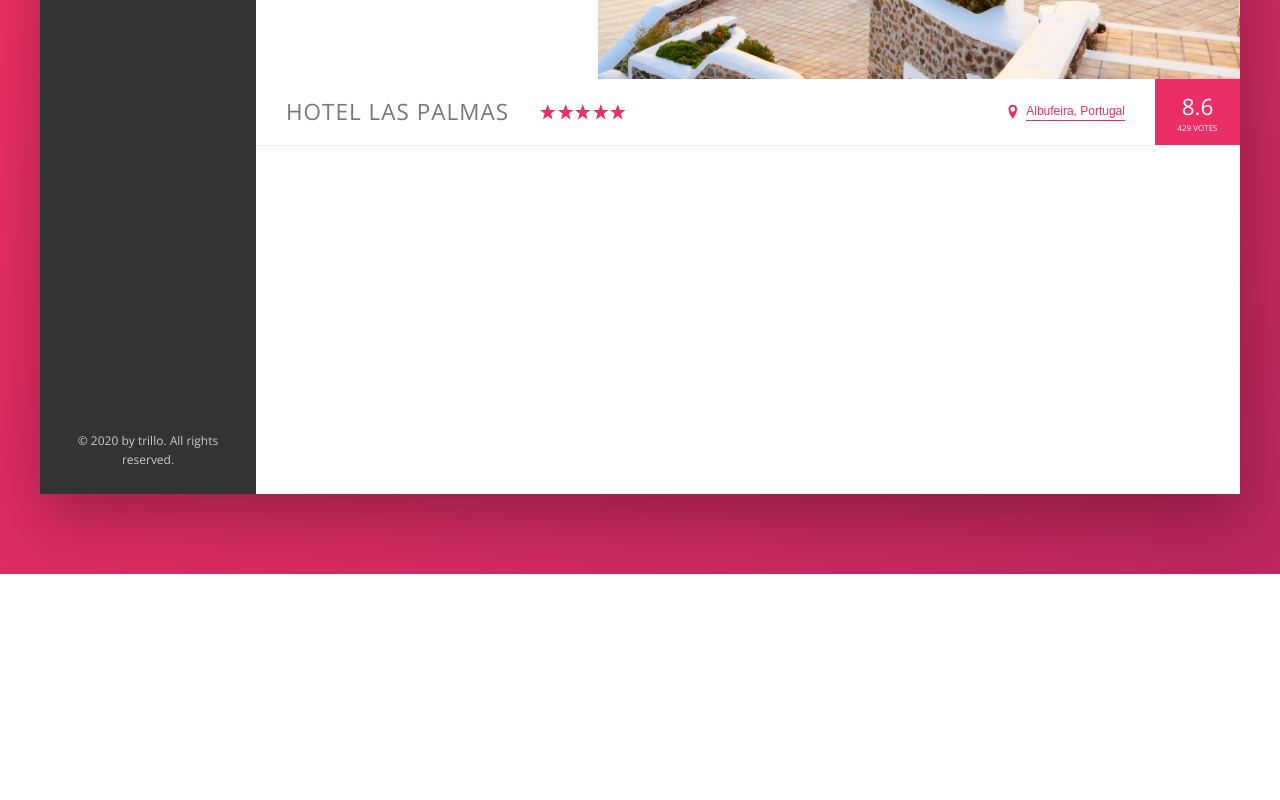
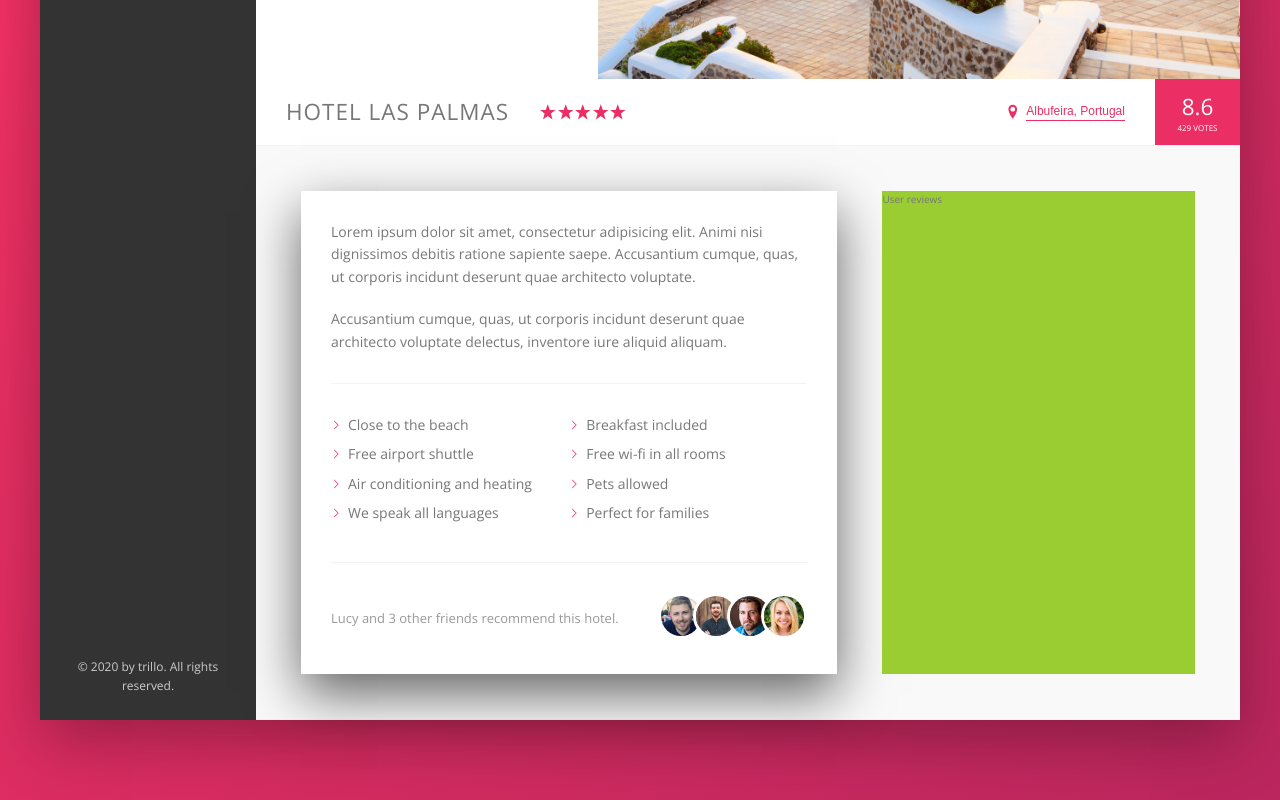
Before and after one commit to Lithium87/Trillo, a website: page index.html in a window 1280 px wide. Shown: the part 456-1256 px from the top of the page. Before the commit the page ends 1030 px from the top, so only its background shows below. Drawn offline with nearby package versions, Linux system fonts and the light colour scheme.

Commit message:
Building the Description Section

```diff
--- a/css/style.css
+++ b/css/style.css
@@ -9,7 +9,9 @@
   --color-grey-dark-1: #333;
   --color-grey-dark-2: #777;
   --color-grey-dark-3: #999;
-  --shadow-dark: 0 2rem 6rem rgba(0, 0, 0, .3); }
+  --shadow-dark: 0 2rem 6rem rgba(0, 0, 0, .3);
+  --shadow-light: 0 2rem 5rem rgba(0, 0, 0, .6);
+  --line: 1px solid var(--color-grey-light-2); }
 
 * {
   margin: 0;
@@ -45,7 +47,7 @@ body {
   font-size: 1.4rem;
   height: 7rem;
   background-color: #fff;
-  border-bottom: 1px solid var(--color-grey-light-2);
+  border-bottom: var(--line);
   display: flex;
   justify-content: space-between;
   align-items: center; }
@@ -62,8 +64,25 @@ body {
 
 .hotel-view {
   background-color: #fff;
-  flex: 1;
-  height: 80rem; }
+  flex: 1; }
+
+.detail {
+  display: flex;
+  padding: 4.5rem;
+  background-color: var(--color-grey-light-1);
+  border-bottom: var(--line); }
+
+.description {
+  font-size: 1.4rem;
+  background-color: #fff;
+  box-shadow: var(--shadow-light);
+  padding: 3rem;
+  flex: 0 0 60%;
+  margin-right: 4.5rem; }
+
+.user-reviews {
+  background-color: yellowgreen;
+  flex: 1; }
 
 .logo {
   height: 3.25rem;
@@ -196,7 +215,7 @@ body {
 .overview {
   display: flex;
   align-items: center;
-  border-bottom: 1px solid var(--color-grey-light-2); }
+  border-bottom: var(--line); }
   .overview__heading {
     font-size: 2.25rem;
     font-weight: 300;
@@ -260,3 +279,45 @@ body {
   100% {
     transform: scale(1);
     box-shadow: none; } }
+
+.paragraph:not(:last-of-type) {
+  margin-bottom: 2rem; }
+
+.list {
+  list-style: none;
+  margin: 3rem 0;
+  padding: 3rem 0;
+  border-top: var(--line);
+  border-bottom: var(--line);
+  display: flex;
+  flex-wrap: wrap; }
+  .list__item {
+    flex: 0 0 50%;
+    margin-bottom: .7rem; }
+  .list__item::before {
+    content: "";
+    display: inline-block;
+    height: 1rem;
+    width: 1rem;
+    margin-right: .7rem;
+    background-color: var(--color-primary);
+    -webkit-mask-image: url(../img/chevron-thin-right.svg);
+    -webkit-mask-size: cover;
+    mask-image: url(../img/chevron-thin-right.svg);
+    mask-size: cover; }
+
+.recommend {
+  font-size: 1.3rem;
+  color: var(--color-grey-dark-3);
+  display: flex;
+  align-items: center; }
+  .recommend__count {
+    margin-right: auto; }
+  .recommend__photo {
+    box-sizing: content-box;
+    height: 4rem;
+    width: 4rem;
+    border-radius: 50%;
+    border: 3px solid #fff; }
+    .recommend__photo:not(:last-child) {
+      margin-right: -1.5rem; }
--- a/index.html
+++ b/index.html
@@ -126,6 +126,40 @@
                         <div class="overview__rating-count">429 votes</div>
                     </div>
                 </div>
+                <div class="detail">
+                    <div class="description">
+                        <p class="paragraph">
+                            Lorem ipsum dolor sit amet, consectetur adipisicing elit. Animi nisi dignissimos debitis ratione sapiente saepe. Accusantium cumque, quas, ut corporis incidunt deserunt quae architecto voluptate.
+                        </p>
+                        <p class="paragraph">
+                            Accusantium cumque, quas, ut corporis incidunt deserunt quae architecto voluptate delectus, inventore iure aliquid aliquam.
+                        </p>
+                        <ul class="list">
+                            <li class="list__item">Close to the beach</li>
+                            <li class="list__item">Breakfast included</li>
+                            <li class="list__item">Free airport shuttle</li>
+                            <li class="list__item">Free wi-fi in all rooms</li>
+                            <li class="list__item">Air conditioning and heating</li>
+                            <li class="list__item">Pets allowed</li>
+                            <li class="list__item">We speak all languages</li>
+                            <li class="list__item">Perfect for families</li>
+                        </ul>
+                        <div class="recommend">
+                            <p class="recommend__count">
+                                Lucy and 3 other friends recommend this hotel.
+                            </p>
+                            <div class="recommend__friends">
+                                <img src="img/user-3.jpg" alt="Friend 1" class="recommend__photo">
+                                <img src="img/user-4.jpg" alt="Friend 2" class="recommend__photo">
+                                <img src="img/user-5.jpg" alt="Friend 3" class="recommend__photo">
+                                <img src="img/user-6.jpg" alt="Friend 4" class="recommend__photo">
+                            </div>
+                        </div>
+                    </div>
+                    <div class="user-reviews">
+                        User reviews
+                    </div>
+                </div>
             </main>
         </div>
     </div>
```
